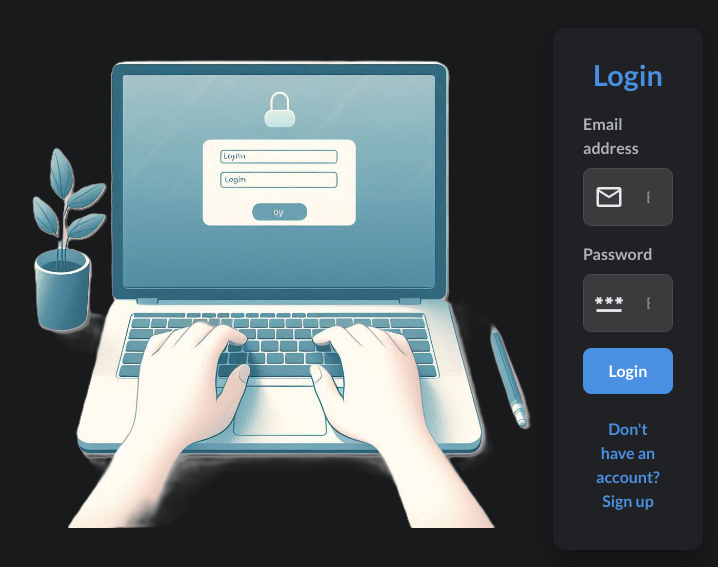
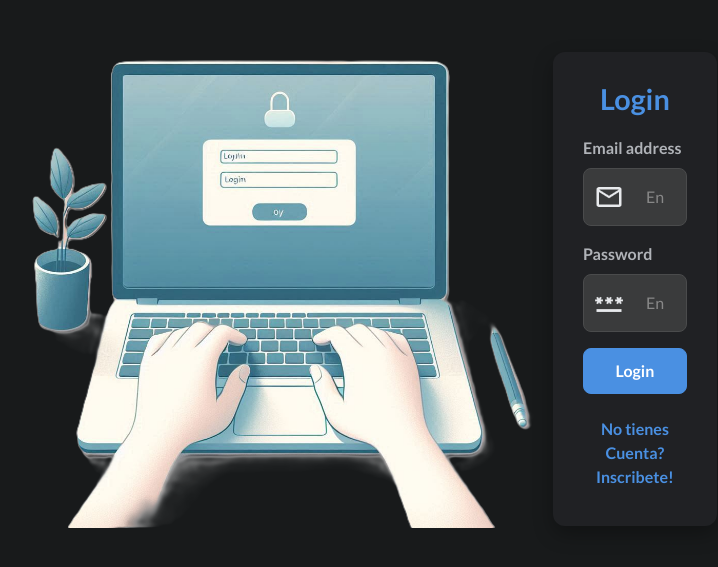
Before and after one commit to Steinvorth/SportHub, a React (Vite) app: page /login in a window 1280 px wide. Shown: the part 135-702 px from the top of the page, without its empty margins (382-1100 px from the left). Built offline with nearby package versions, Linux system fonts and the light colour scheme.

Commit message:
Cmabio idioma

```diff
--- a/src/componentes/Profile/Login.jsx
+++ b/src/componentes/Profile/Login.jsx
@@ -286,7 +286,7 @@ export const Login = ({ onLoginSuccess }) => {
       onMouseEnter={(e) => (e.target.style.color = '#357ABD')}
       onMouseLeave={(e) => (e.target.style.color = '#4A90E2')}
     >
-      {isSignUp ? 'Already have an account? Log in' : "Don't have an account? Sign up"}
+      {isSignUp ? 'Ya tienes cuenta? Inicia sesion!' : "No tienes Cuenta? Inscribete!"}
     </button>
   </div>
 </div>
```
